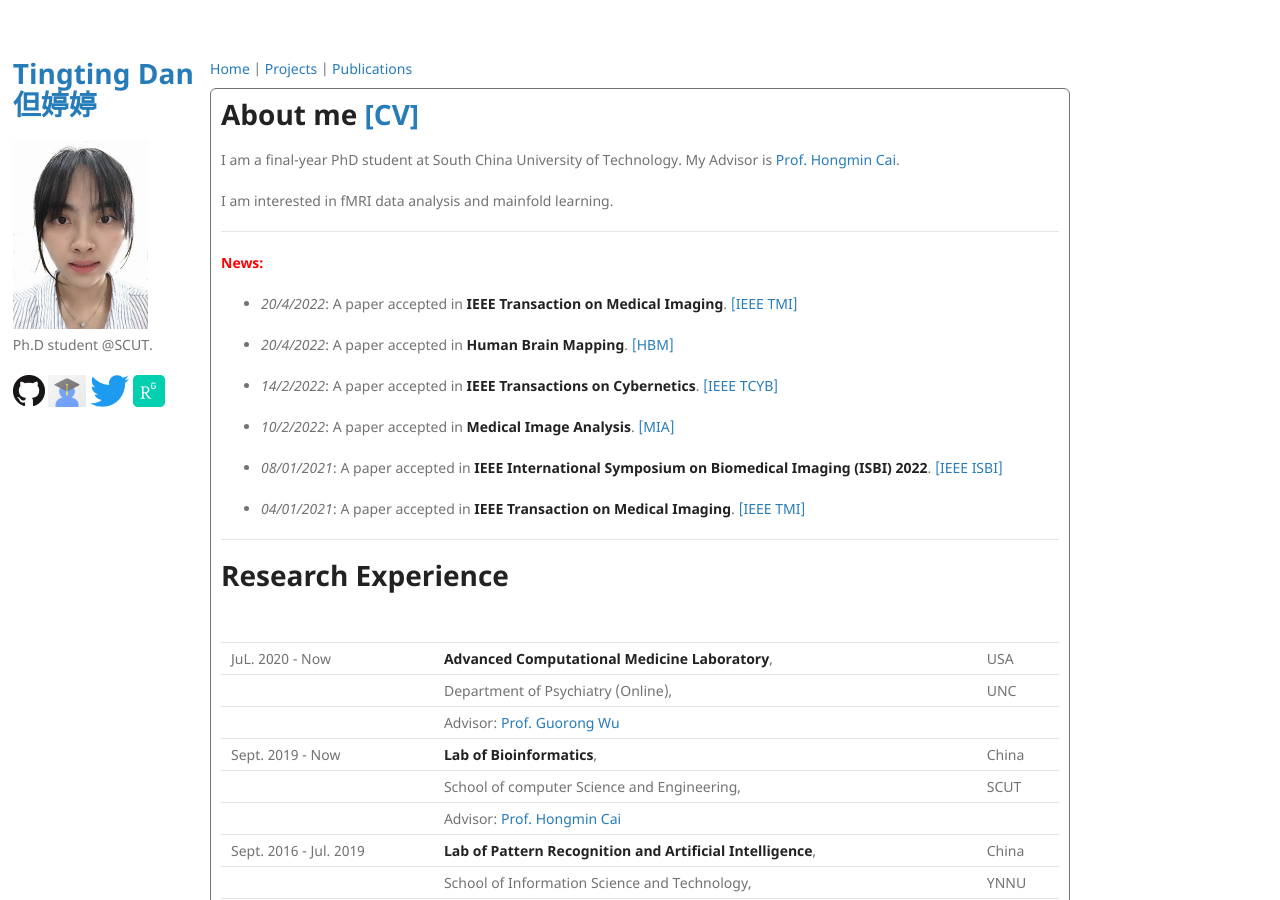
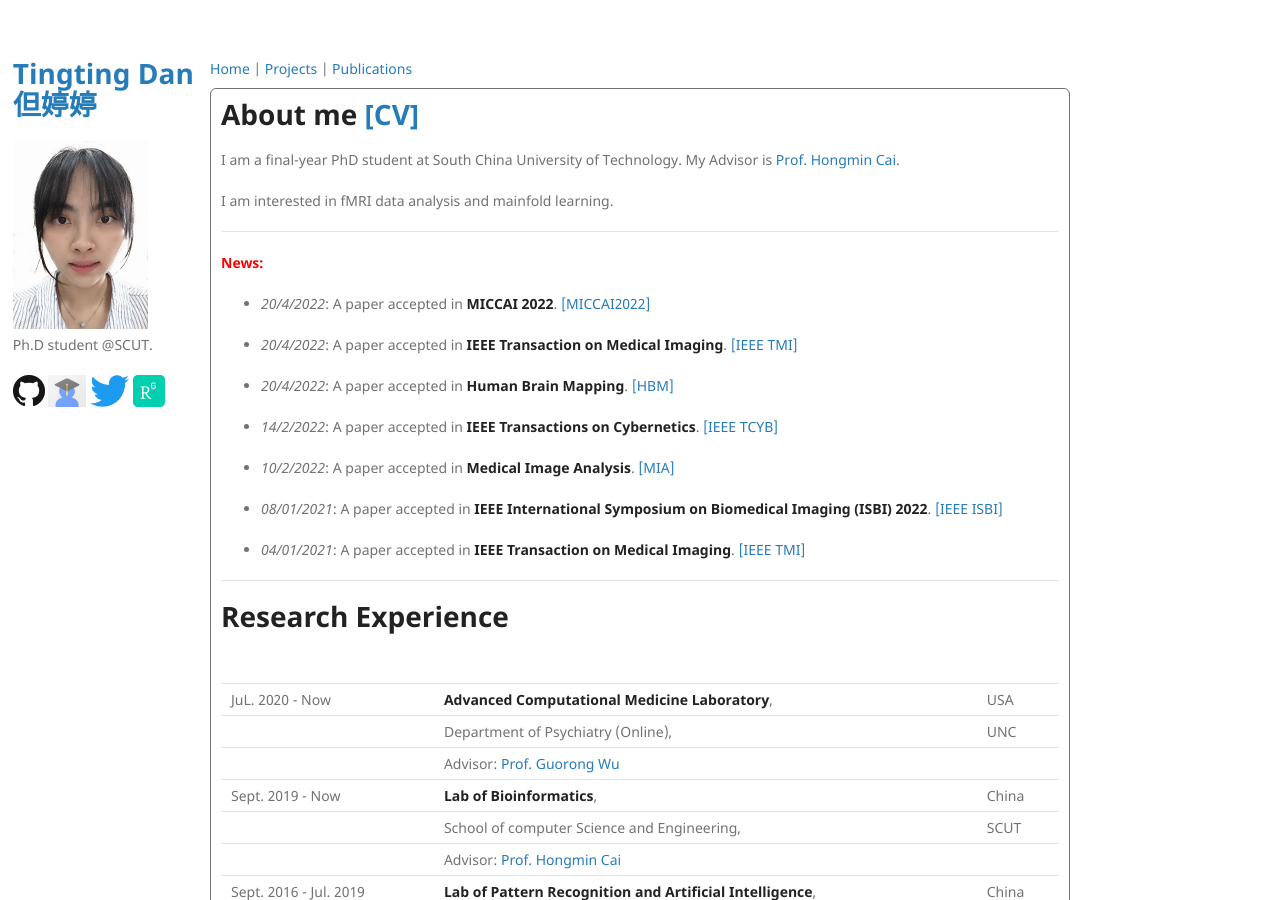
Before and after one commit to Dandy5721/dandy.github.io, a Jekyll site: the page built from index.md, in a window 1280 px wide and 900 px high. Built offline with Jekyll 4.4.1, drawn with Linux system fonts in a browser that asks for light colours; our own code applies the rules of GitHub Pages for plain Markdown files.

Commit message:
Update index.md

```diff
--- a/index.md
+++ b/index.md
@@ -12,6 +12,8 @@ I am interested in fMRI data analysis and mainfold learning.
 <hr/>
 
 **<font color=red>News:</font>**
+
+- _20/4/2022_: A paper accepted in **MICCAI 2022**. [[MICCAI2022]]([https://ieeexplore.ieee.org/document/9761822](https://conferences.miccai.org/2022/en/))
 
 - _20/4/2022_: A paper accepted in **IEEE Transaction on Medical Imaging**. [[IEEE TMI]](https://ieeexplore.ieee.org/document/9761822)
 
```
